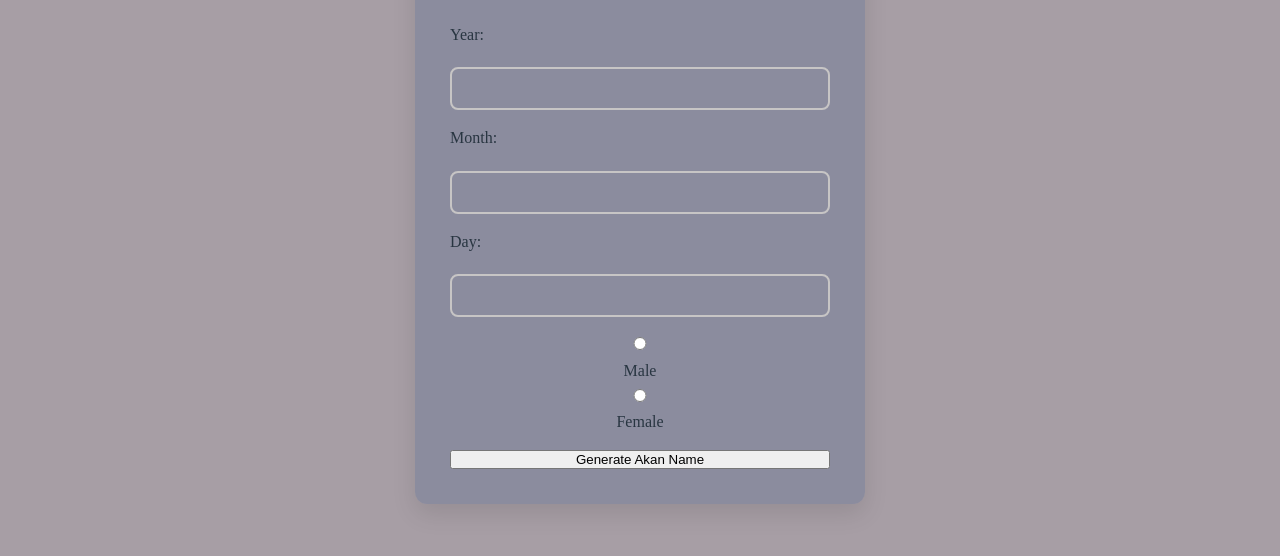
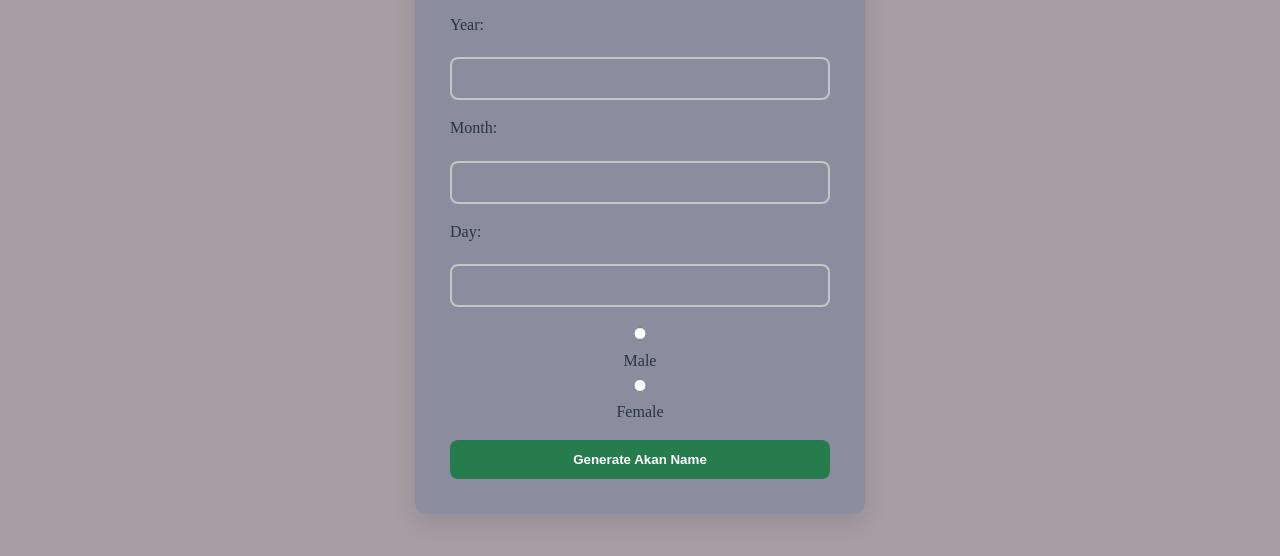
Before and after one commit to julie-waimiri/Akan-Name-Generator, a plain HTML site: page index.html in a window 1280 px wide. Shown: the part 1026-1582 px from the top of the page. Drawn offline with Linux system fonts and the light colour scheme; a script that the page names is missing.

Commit message:
Styled submit button and added hover effects

```diff
--- a/style.css
+++ b/style.css
@@ -136,3 +136,19 @@ input[type="number"], input[type="radio"] {
     outline: none;
     background-color: transparent;
 }
+
+button[type="submit"] {
+    background-color: #267c4d;
+    color: white;
+    border: none;
+    padding: 12px 20px;
+    border-radius: 8px;
+    cursor: pointer;
+    font-weight: 600;
+    transition: all 0.3s ease;
+}
+
+button[type="submit"]:hover {
+    background-color: #134d19;
+    transform: translateY(-2px);
+}
```
